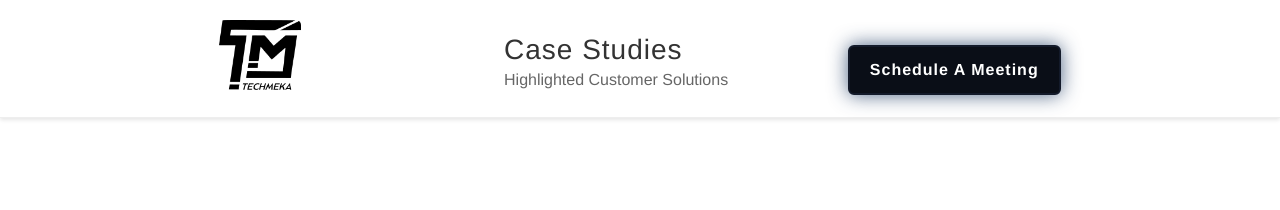
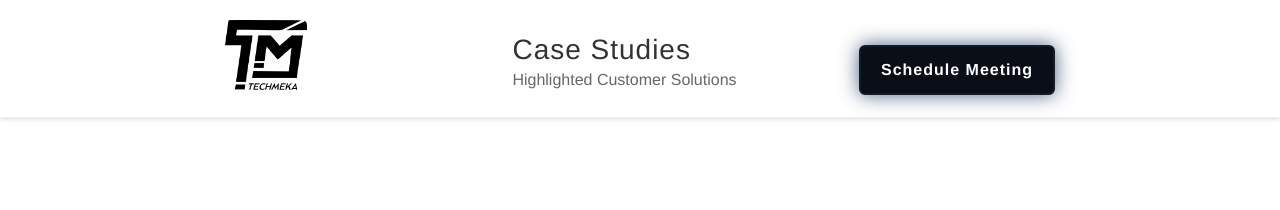
Before and after one commit to Techmeka/blog, a Jekyll site: the page built from docs/index.html, in a window 1280 px wide. Shown: the top 210 px of the page. Built offline with Jekyll 4.4.1, drawn with Linux system fonts in a browser that asks for light colours.

Commit message:
mobile responsiveness

```diff
--- a/docs/_layouts/default.html
+++ b/docs/_layouts/default.html
@@ -37,7 +37,7 @@
             <p class="site-description">{{ site.description }}</p>
           </div>
           <nav>
-            <a href="https://calendly.com/techmeka/30min" class="cta-button">Schedule A Meeting</a>
+            <a href="https://calendly.com/techmeka/30min" class="cta-button">Schedule Meeting</a>
            <!-- <a href="{{ site.baseurl }}/">Articles</a> -->
           </nav>
 
```
